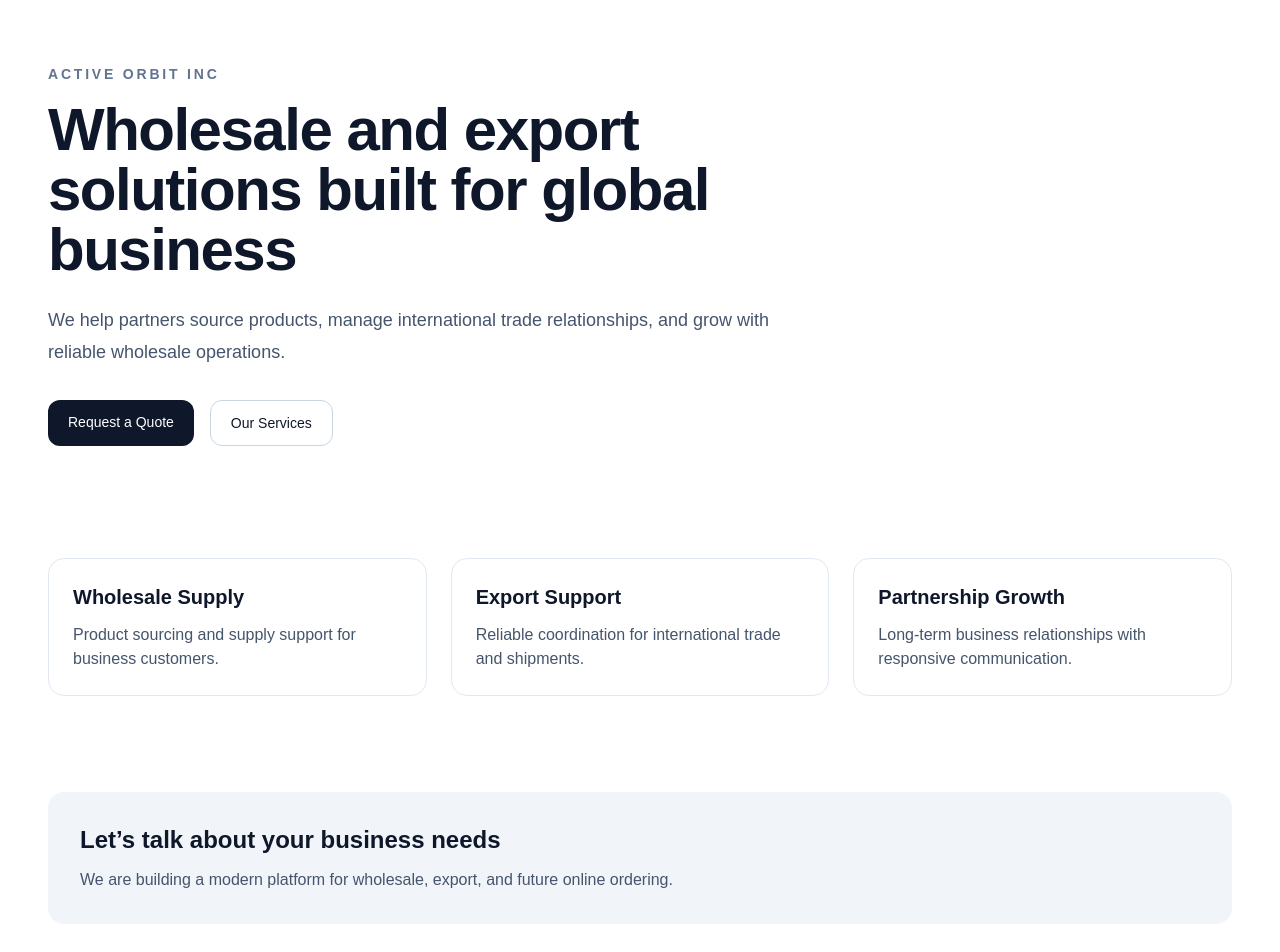
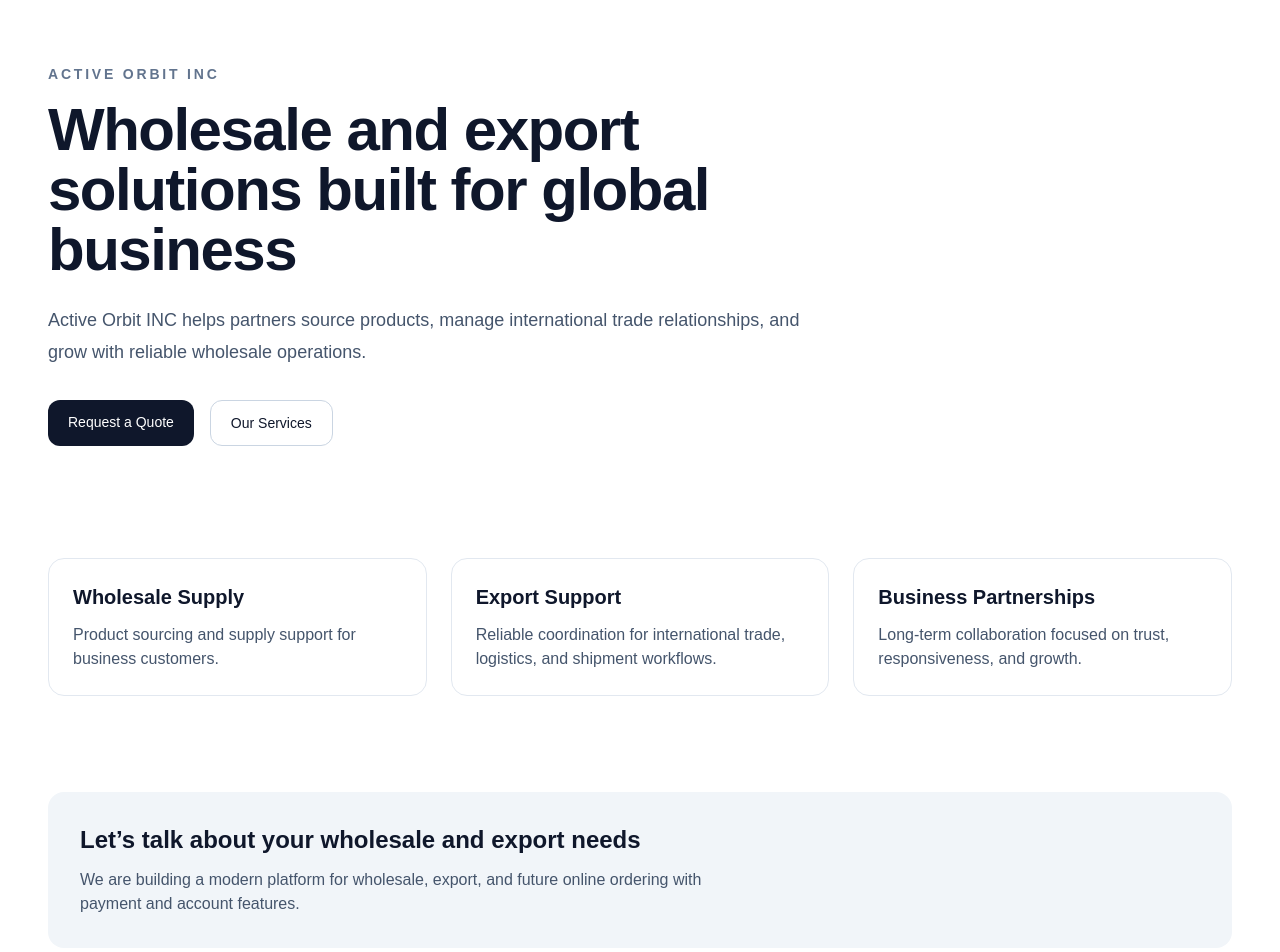
Before and after one commit to hamdamme/activeorbita-web, a Next.js app: page / in a window 1280 px wide. Shown: the top 952 px of the page. Built offline with nearby package versions, Linux system fonts and the light colour scheme.

Commit message:
Update homepage branding for Active Orbit INC

```diff
--- a/app/page.tsx
+++ b/app/page.tsx
@@ -4,7 +4,7 @@ export default function Home() {
       <section className="mx-auto flex max-w-7xl flex-col px-6 py-16 lg:px-12">
         <div className="max-w-3xl">
           <p className="mb-4 text-sm font-semibold uppercase tracking-[0.2em] text-slate-500">
-            Active Orbit Inc
+            Active Orbit INC
           </p>
 
           <h1 className="text-4xl font-bold tracking-tight sm:text-5xl lg:text-6xl">
@@ -12,20 +12,20 @@ export default function Home() {
           </h1>
 
           <p className="mt-6 text-lg leading-8 text-slate-600">
-            We help partners source products, manage international trade
-            relationships, and grow with reliable wholesale operations.
+            Active Orbit INC helps partners source products, manage international
+            trade relationships, and grow with reliable wholesale operations.
           </p>
 
           <div className="mt-8 flex flex-wrap gap-4">
             <a
-              href="#contact"
+              href="/contact"
               className="rounded-xl bg-slate-900 px-5 py-3 text-sm font-medium text-white transition hover:opacity-90"
             >
               Request a Quote
             </a>
 
             <a
-              href="#services"
+              href="/services"
               className="rounded-xl border border-slate-300 px-5 py-3 text-sm font-medium text-slate-900 transition hover:bg-slate-50"
             >
               Our Services
@@ -34,7 +34,7 @@ export default function Home() {
         </div>
       </section>
 
-      <section id="services" className="mx-auto max-w-7xl px-6 py-12 lg:px-12">
+      <section className="mx-auto max-w-7xl px-6 py-12 lg:px-12">
         <div className="grid gap-6 md:grid-cols-3">
           <div className="rounded-2xl border border-slate-200 p-6">
             <h2 className="text-xl font-semibold">Wholesale Supply</h2>
@@ -46,25 +46,27 @@ export default function Home() {
           <div className="rounded-2xl border border-slate-200 p-6">
             <h2 className="text-xl font-semibold">Export Support</h2>
             <p className="mt-3 text-slate-600">
-              Reliable coordination for international trade and shipments.
+              Reliable coordination for international trade, logistics, and shipment workflows.
             </p>
           </div>
 
           <div className="rounded-2xl border border-slate-200 p-6">
-            <h2 className="text-xl font-semibold">Partnership Growth</h2>
+            <h2 className="text-xl font-semibold">Business Partnerships</h2>
             <p className="mt-3 text-slate-600">
-              Long-term business relationships with responsive communication.
+              Long-term collaboration focused on trust, responsiveness, and growth.
             </p>
           </div>
         </div>
       </section>
 
-      <section id="contact" className="mx-auto max-w-7xl px-6 py-12 lg:px-12">
+      <section className="mx-auto max-w-7xl px-6 py-12 lg:px-12">
         <div className="rounded-2xl bg-slate-100 p-8">
-          <h2 className="text-2xl font-semibold">Let’s talk about your business needs</h2>
+          <h2 className="text-2xl font-semibold">
+            Let’s talk about your wholesale and export needs
+          </h2>
           <p className="mt-3 max-w-2xl text-slate-600">
             We are building a modern platform for wholesale, export, and future
-            online ordering.
+            online ordering with payment and account features.
           </p>
         </div>
       </section>
```
